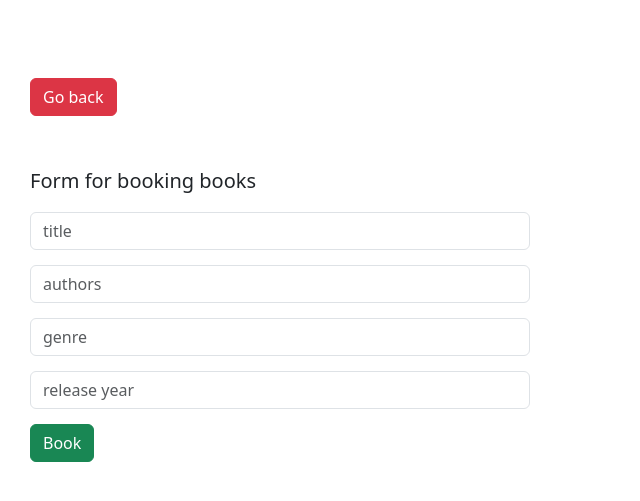
After one commit to KostyaKindaluk/library_app, a Django app: template library/templates/booking.html in a window 1280 px wide. The commit adds this page. Shown: the top 501 px of the page, without its empty margins (0-640 px from the left). Run offline with Django 5.2, Linux system fonts and the light colour scheme; the template is opened without the code that fills it: values that come from a table or form of the project are taken from there, others are empty.

Commit message:
reader can book a book

```diff
--- a/library/forms.py
+++ b/library/forms.py
@@ -85,3 +85,24 @@ class ObjectBookForm(Form):
         'class' : 'form-control',
         'placeholder': 'inventory number'})
     )
+
+class BookingForm(Form):
+    title = CharField(max_length=255,
+                         widget=TextInput(attrs={
+                             'class': 'form-control',
+                             'placeholder': 'title'})
+                         )
+    authors = CharField(max_length=254,
+                            widget=TextInput(attrs={
+                                'class': 'form-control',
+                                'placeholder': 'authors'}, )
+                        )
+    genre = CharField(max_length=255,
+                         widget=TextInput(attrs={
+                             'class': 'form-control',
+                             'placeholder': 'genre'})
+                         )
+    release_year = IntegerField(widget=TextInput(attrs={
+                                 'class': 'form-control',
+                                 'placeholder': 'release year'})
+                             )
--- a/library/static/library/css/main.css
+++ b/library/static/library/css/main.css
@@ -6,13 +6,14 @@ form {
     input { margin: 15px 0; }
 }
 
-.form_text_lib, .form_login, .form_register {
+.form_text_lib, .form_login, .form_register, .form_text_booking {
     font-size: 20px;
     font-style: 'Arial';
     margin-top: 50px;
 }
 
-.lib_add_form_errors, .login_form_errors, .register_form_errors, .lib_del_form_errors {
+.lib_add_form_errors, .login_form_errors,
+ .register_form_errors, .lib_del_form_errors, .booking_form_errors {
     color: red;
     font-size: 20px;
     font-style: 'Arial';
--- /dev/null
+++ b/library/templates/booking.html
@@ -0,0 +1,23 @@
+{% extends 'base.html' %}
+{% block title %}Reader{% endblock %}
+
+{% block content %}
+
+{% for el in account %}
+    {{ el.email }}
+{% endfor %} <br><br>
+
+<a href="{% url 'reader' %}">
+    <button class="btn btn-danger">Go back</button>
+</a>
+<p class="form_text_booking">Form for booking books</p>
+<form method="post">
+    {% csrf_token %}
+    {{ form.title }}
+    {{ form.authors }}
+    {{ form.genre }}
+    {{ form.release_year }}
+    <button class="btn btn-success">Book</button>
+    <div class="booking_form_errors">{{ errors }}</div>
+</form>
+{% endblock %}
--- a/library/templates/lib_add_book.html
+++ b/library/templates/lib_add_book.html
@@ -2,6 +2,9 @@
 {% block title %}Adding a book{% endblock %}
 
 {% block content %}
+{% for el in account %}
+    {{ el.email }}
+{% endfor %} <br><br>
 <a href="{% url 'librarian' %}">
     <button class="btn btn-danger">Go back</button>
 </a>
--- a/library/templates/lib_del_book.html
+++ b/library/templates/lib_del_book.html
@@ -2,6 +2,9 @@
 {% block title %}Adding a book{% endblock %}
 
 {% block content %}
+{% for el in account %}
+    {{ el.email }}
+{% endfor %} <br><br>
 <a href="{% url 'librarian' %}">
     <button class="btn btn-danger">Go back</button>
 </a>
--- a/library/templates/librarian.html
+++ b/library/templates/librarian.html
@@ -23,6 +23,11 @@
             <button class="btn btn-danger">Delete book</button>
         </a>
     </div>
+    <div>
+        <a href="{% url 'readers' %}">
+            <button class="btn btn-success">View readers</button>
+        </a>
+    </div>
 </div>
 <hr>
 {% include 'books.html' %}
--- a/library/templates/reader.html
+++ b/library/templates/reader.html
@@ -13,6 +13,11 @@
             <button class="btn btn-warning">Logout</button>
         </a>
     </div>
+    <div>
+        <a href="{% url 'booking' %}">
+            <button class="btn btn-success">Book a book</button>
+        </a>
+    </div>
 </div>
 
 <hr>
--- a/library/urls.py
+++ b/library/urls.py
@@ -9,5 +9,7 @@ urlpatterns = [
     path('librarian/add_book', views.librarian_add_book, name='lib_add_book'),
     path('librarian/delete_book', views.librarian_delete_book, name='lib_del_book'),
     path('librarian/logout', views.logout, name='logout'),
-    path('reader/', views.reader, name='reader')
+    path('reader/', views.reader, name='reader'),
+    path('librarian/readers/', views.readers, name='readers'),
+    path('reader/booking', views.booking, name='booking')
 ]
```
Also changed, not shown: library/models.py (+5 -5 lines), library/templates/readers.html (added, +16 -0 lines), library/views.py (+77 -23 lines), library/migrations/0004_remove_borrowedbook_book_and_more.py (added).
